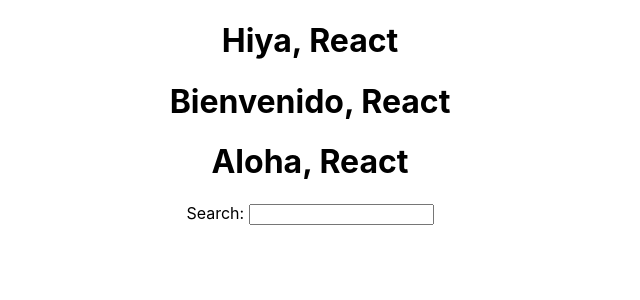
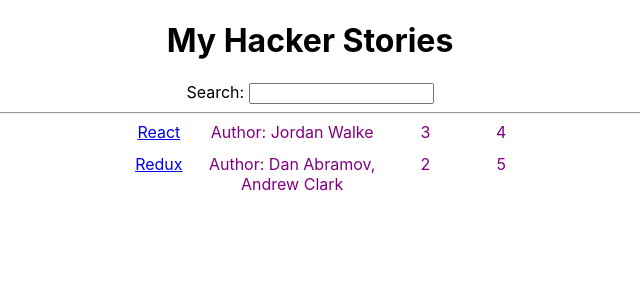
Before and after one commit to mar10outof10/hacker-stories, a React (Create React App) app: page / in a window 1280 px wide. Shown: the top 300 px of the page, without its empty margins (330-970 px from the left). Built offline with nearby package versions, Linux system fonts and the light colour scheme.

Commit message:
Inline styling playing around; ugly

```diff
--- a/src/App.js
+++ b/src/App.js
@@ -1,19 +1,51 @@
 import logo from './logo.svg';
 import './App.css';
 
-const helloList = ['Hiya', 'Bienvenido', 'Aloha'];
+const list = [
+  {
+    title: 'React',
+    url: 'https://reactjs.org/',
+    author: 'Jordan Walke',
+    num_comments: 3,
+    points: 4,
+    objectID: 0,
+  },
+  {
+    title: 'Redux',
+    url: 'https://redux.js.org/',
+    author: 'Dan Abramov, Andrew Clark',
+    num_comments: 2,
+    points: 5,
+    objectID: 1,
+  }
+]
 
-function getTitle(title) {
-  return title;
-}
+
 function App() {
   return (
     <div className="App">
-      {helloList.map((greeting) => {
-        return <h1>{greeting}, {getTitle('React')}</h1>
-      })}
+      <h1>My Hacker Stories</h1>
+
       <label htmlFor="search">Search: </label>
       <input id="search" type="text" />
+
+      <hr />
+
+      <ul style={{color: 'purple', display: 'flex', flexDirection:'column', width:'400px', margin:'0 auto'}}>
+        {list.map((item) => {
+          return (
+            <li key={item.objectID} style={{paddingBottom: '12px', listStyle: 'inside square', display:'grid', gridTemplateColumns:'1fr 3fr 1fr 1fr', columnGap:'18px'}}>
+              <span>
+                <a href={item.url}>{item.title}</a>
+              </span>
+              <span>Author: {item.author}</span>
+              <span>{item.num_comments}</span>
+              <span>{item.points}</span>
+            </li>
+          );
+        })}
+      </ul>
+      {/* commentsss */}
     </div>
   );
 }
```
